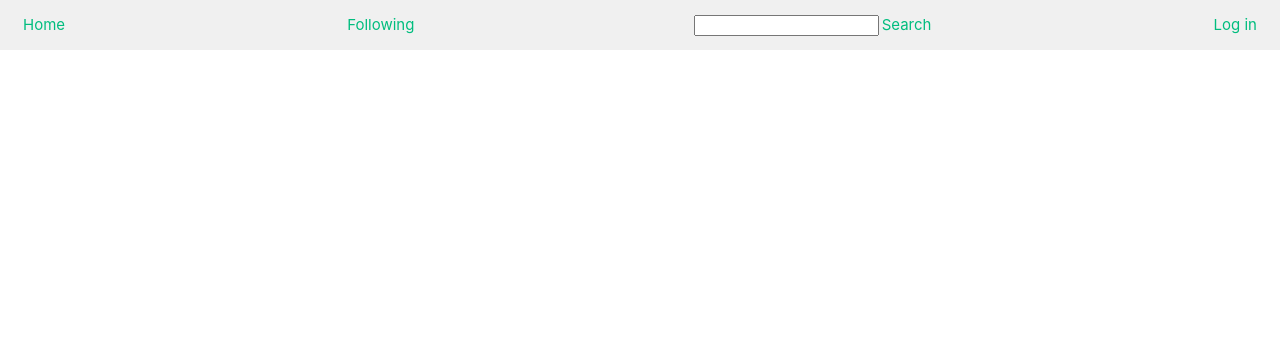
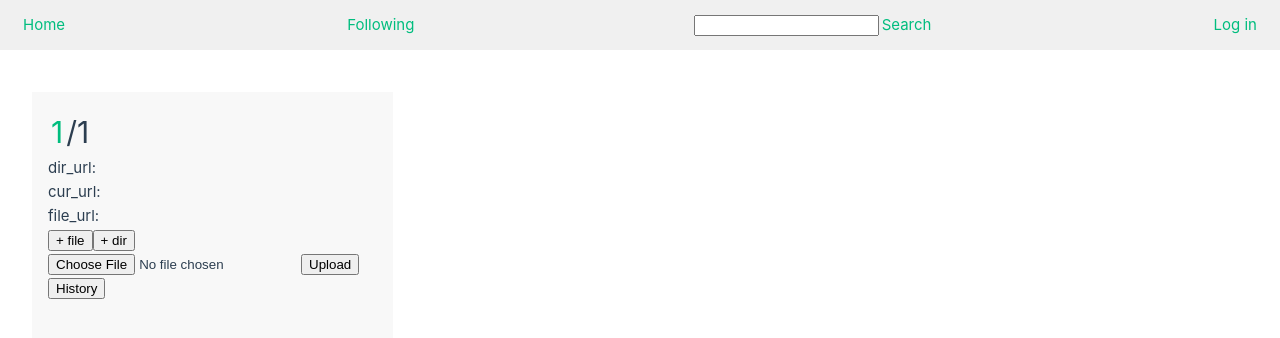
Before and after one commit to twinfox163/SE-project, a Vue app in the folder FrontEnd/: page /space/1/1 in a window 1280 px wide. Shown: the top 338 px of the page. Built offline with nearby package versions, Linux system fonts and the light colour scheme; no server answers.

Commit message:
搜索功能完成

```diff
--- a/FrontEnd/src/App.vue
+++ b/FrontEnd/src/App.vue
@@ -11,7 +11,7 @@
   }
   const search_item = ref("");
   const search_link = computed(()=>{
-    if(search_item.value!=0)return search_item.value;
+    if(search_item.value!="")return search_item.value;
     else return " ";
   })
 </script>
--- a/FrontEnd/src/components/SpaceViewProfile.vue
+++ b/FrontEnd/src/components/SpaceViewProfile.vue
@@ -1,12 +1,19 @@
 <script setup>
     import SpaceViewRepo from '@/components/SpaceViewRepo.vue'
+    import { g_data } from '@/store';
     import { useRouter } from 'vue-router';
+
     const router = useRouter();
     const props = defineProps({
         profile: Object
     })
-    const route_to_repo=(repo_name)=>{
-        router.push({name:'Repo',params:{username:props.profile.username,name:repo_name}});
+    const route_to_repo=(repo)=>{
+        g_data.repo_url = repo.directory;
+        g_data.dir_url = repo.directory;
+        g_data.cur_url = repo.directory;
+        g_data.file_url = null;
+        g_data.cur_show = 'dir';
+        router.push({name:'Repo',params:{username:props.profile.username,name:repo.name}});
     }
 </script>
 
@@ -18,7 +25,7 @@
 
         <div>
             <SpaceViewRepo v-for="repo in profile.stores" :key="repo.name"
-            :item="repo" @click="route_to_repo(repo.name)"/>
+            :item="repo" @click="route_to_repo(repo)"/>
         </div>
     </div>
 </template>
--- a/FrontEnd/src/views/RepoView.vue
+++ b/FrontEnd/src/views/RepoView.vue
@@ -1,9 +1,128 @@
 <script setup>
+    import { onMounted,reactive,ref, watch ,computed} from 'vue';
+    import { useRoute ,useRouter} from 'vue-router';
+    import axios from 'axios';
+    import Directory from '@/components/Directory.vue'
+    import FileShow from '@/components/FileShow.vue';
+    import AddFileDir from '@/components/AddFileDir.vue';
+    import History from '@/components/History.vue'
+    import {g_data} from '@/store.js'
 
+    const route = useRoute();
+    const router = useRouter();
+    const username = ref("");
+    const repo_name = ref("");
+    const l_data=reactive({
+        repo_data:null
+    })
+    //初始
+    onMounted(()=>{
+        username.value = route.params.username;
+        repo_name.value = route.params.name;
+        load_repo();
+    })
+    watch(()=>route.params,()=>{
+        username.value = route.params.username;
+        repo_name.value = route.params.name;
+        load_repo();
+    })
+    const load_repo=()=>{
+        if(username.value.trim!=""){
+            const url=import.meta.env.VITE_API_BASE_URL+'/search_user';
+            const params={params:{username:username.value,name:repo_name.value}};
+            console.log(url,params);
+            axios.get(url,params).then(response=>{
+                const {status,data}=response;
+                console.log(response);
+                if(data!=null){
+                    l_data.repo_data=data;
+                }else{
+                    alert("仓管不存在");
+                }
+            })
+        }
+    }
+    const format_repo_url = computed(()=>{
+        if(g_data.repo_url)
+        return g_data.repo_url.replace(/->/g,'/');
+        else return null;
+    })
+    const format_dir_url = computed(()=>{
+        if(g_data.dir_url)
+        return g_data.dir_url.replace(/->/g,'/');
+        else return null;
+    })
+    const format_file_url = computed(()=>{
+        if(g_data.file_url)
+        return g_data.file_url.replace(/->/g,'/');
+        else return null;
+    })
+    const format_cur_url = computed(()=>{
+        if(g_data.cur_url)
+        return g_data.cur_url.replace(/->/g,'/');
+        else return null;
+    })
+    const file_show_flag = computed(()=>{
+        if(g_data.cur_show == 'file'){
+            return true;
+        }else{
+            return false;
+        }
+    })
+    const history_show_flag = computed(()=>{
+        if(g_data.cur_show == 'history'){
+            return true;
+        }else{
+            return false;
+        }
+    })
+    const route_to_space=()=>{
+        router.push({name:'Space',params:{username:username.value}});
+    }
+    const format_username = computed(()=>{
+        if(username.value!="")return username.value;
+        else return " ";
+    })
 </script>
 
 <template>
-    <div>
-
+    <div class="home-view">
+        <div class="left-panel">
+            <div>
+                <h1><router-link :to="{name:'Space',params:{username:format_username}}">{{ username }}</router-link>/{{ repo_name }}</h1>
+                dir_url:  {{ format_dir_url }} <br>
+                cur_url:  {{ format_cur_url }} <br>
+                file_url:  {{ format_file_url }} <br>
+                <AddFileDir @load_repo="load_repo"></AddFileDir>
+                <button @click="show_history">History</button>
+                <Directory v-if="(l_data.repo_data!=null)" :item="l_data.repo_data"/>
+            </div>
+        </div>
+        <div class="right-panel">
+            <FileShow v-if="file_show_flag"></FileShow>
+            <History v-if="history_show_flag" :history="l_data.repo_data.history"/>
+        </div>
     </div>
 </template>
+
+<style scoped>
+.home-view {
+  display: flex;
+  width: 100%;
+  height: 100%;
+}
+
+.left-panel {
+  flex: 2;
+  width: 10%;
+  background-color: #f8f8f8;
+  padding: 1rem;
+}
+
+.right-panel {
+  flex: 5;
+  width: 50%;
+  background-color: #ffffff;
+  padding: 1rem;
+}
+</style>
```
